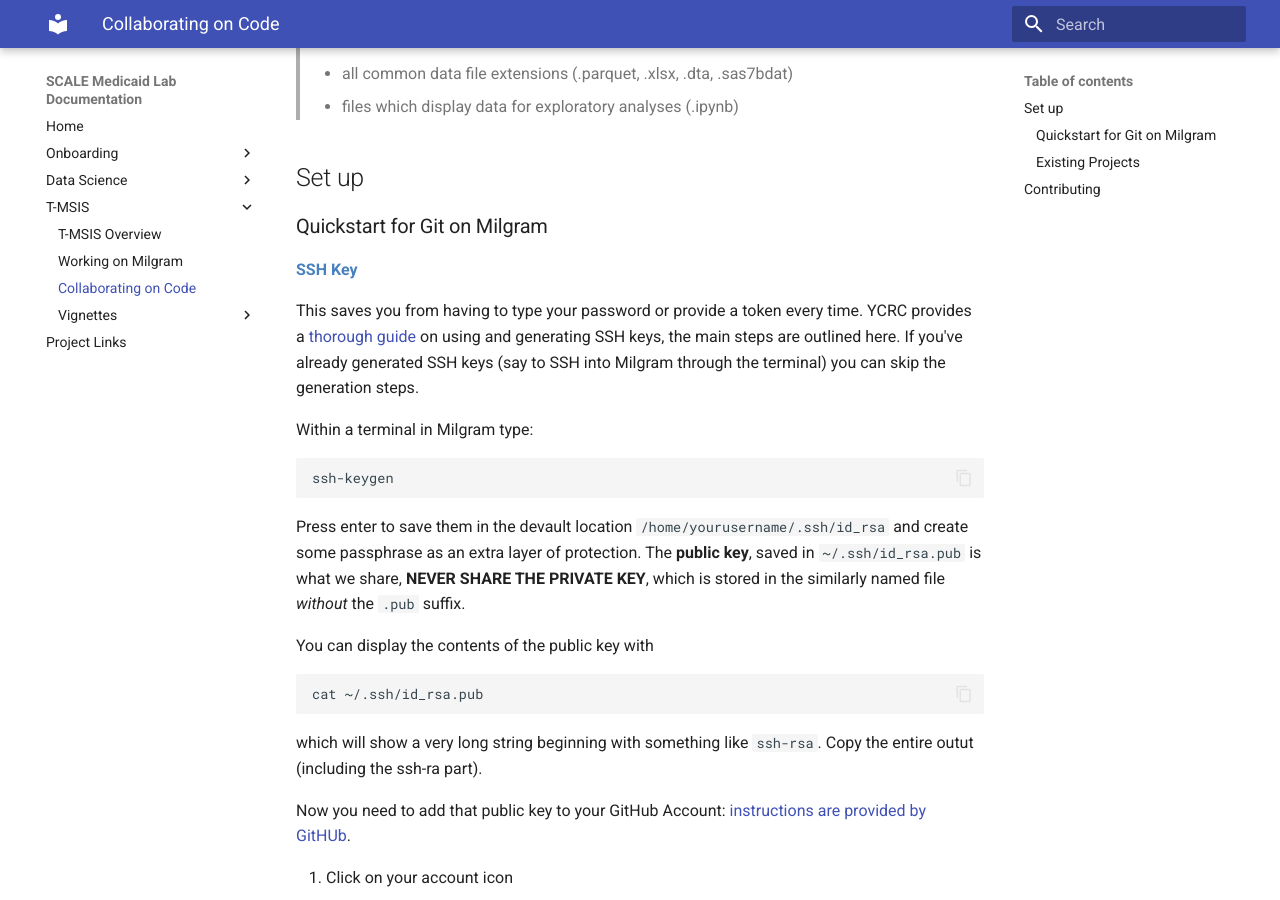
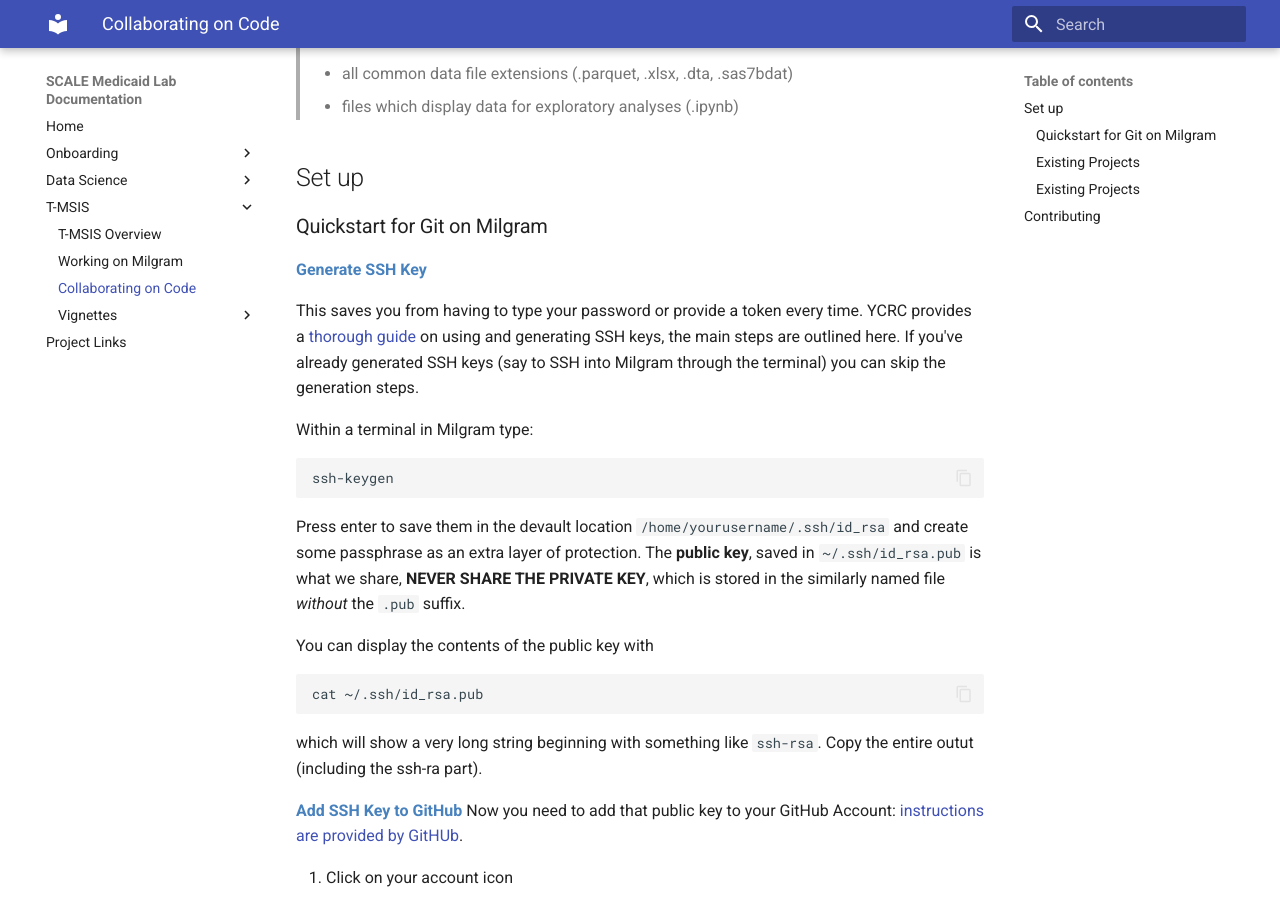
Before and after one commit to Yale-Medicaid/Documentation, an MkDocs documentation site: the page built from docs/tmsis/tmsis_code_collab.md, in a window 1280 px wide and 900 px high, scrolled down 279 px. Built offline with MkDocs 1.6.1 and Material for MkDocs 9.7.7, drawn with Linux system fonts in a browser that asks for light colours; some of the changed text lies outside the part shown.

Commit message:
Update SSH Image Size

````diff
--- a/docs/tmsis/tmsis_code_collab.md
+++ b/docs/tmsis/tmsis_code_collab.md
@@ -10,7 +10,7 @@
 ## Set up
 ### Quickstart for Git on Milgram
 
-<span style="color:#4781BE">**SSH Key**</span>
+<span style="color:#4781BE">**Generate SSH Key**</span>
 
 This saves you from having to type your password or provide a token every time. YCRC provides a [thorough guide](https://docs.ycrc.yale.edu/clusters-at-yale/access/ssh/) on using and generating SSH keys, the main steps are outlined here. If you've already generated SSH keys (say to SSH into Milgram through the terminal) you can skip the generation steps.
 
@@ -30,6 +30,7 @@
 
 which will show a very long string beginning with something like `ssh-rsa `. Copy the entire outut (including the ssh-ra part).
 
+<span style="color:#4781BE">**Add SSH Key to GitHub**</span>
 Now you need to add that public key to your GitHub Account: [instructions are provided by GitHUb](https://docs.github.com/en/authentication/connecting-to-github-with-ssh/adding-a-new-ssh-key-to-your-github-account#adding-a-new-ssh-key-to-your-account).
 
 1. Click on your account icon
@@ -46,7 +47,7 @@
 ### Existing Projects
 Navigate to the repository within Yale-Medicaid on Github. Click on the green `<> Code` button in the to right and copy the SSH url to your clipboard.
 
-![SSH clone](../images/tmsis_ssh.png){: style="height: 200px;width: 400px;display: block; margin: 0 auto"}
+![SSH clone](../images/tmsis_ssh.png){: style="height: 345px;width: 898px;display: block; margin: 0 auto"}
 
 Within Milgram use the terminal to navigate to the directory where you'd like to clone this repository. This is very likely `/home/NETID/project/`. From there type
 
@@ -75,6 +76,9 @@
 ```
 
 and you should get a message `Switched to a new branch 'NEW_BRANCH_NAME'`. Try to make the name descriptive if the branch is for a specific task, otherwise I used something general like `anthony-dev`.
+
+### Existing Projects
+TODO
 
 ## Contributing
 
````
